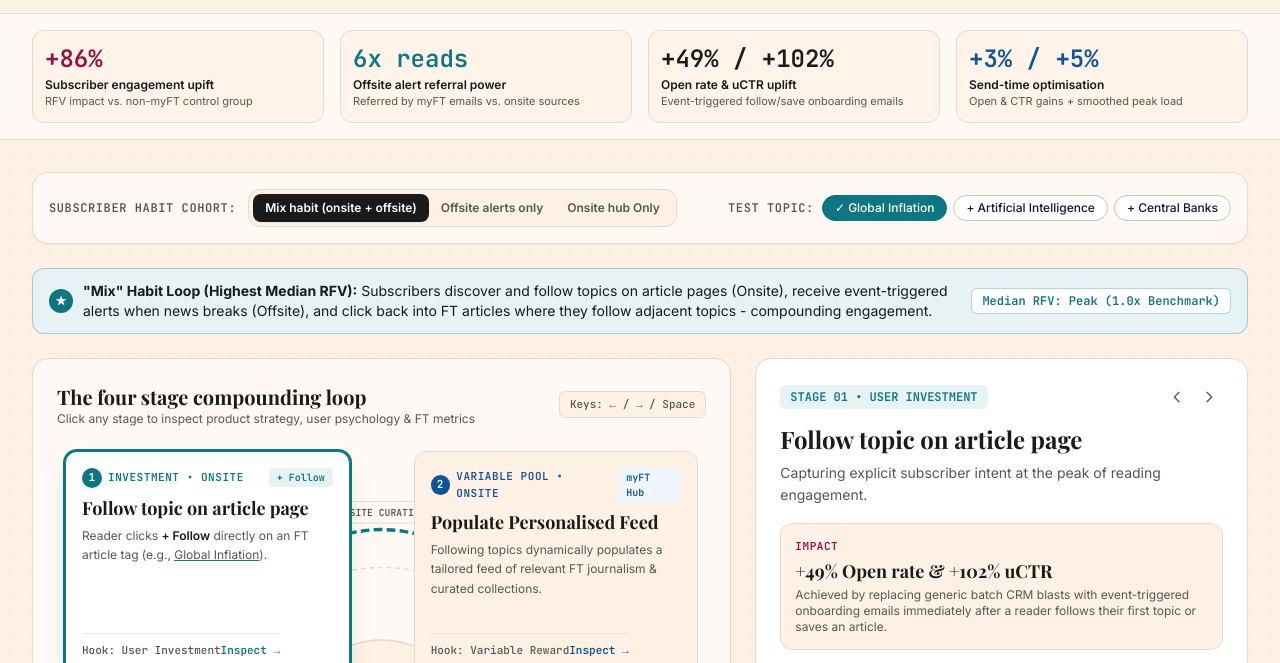
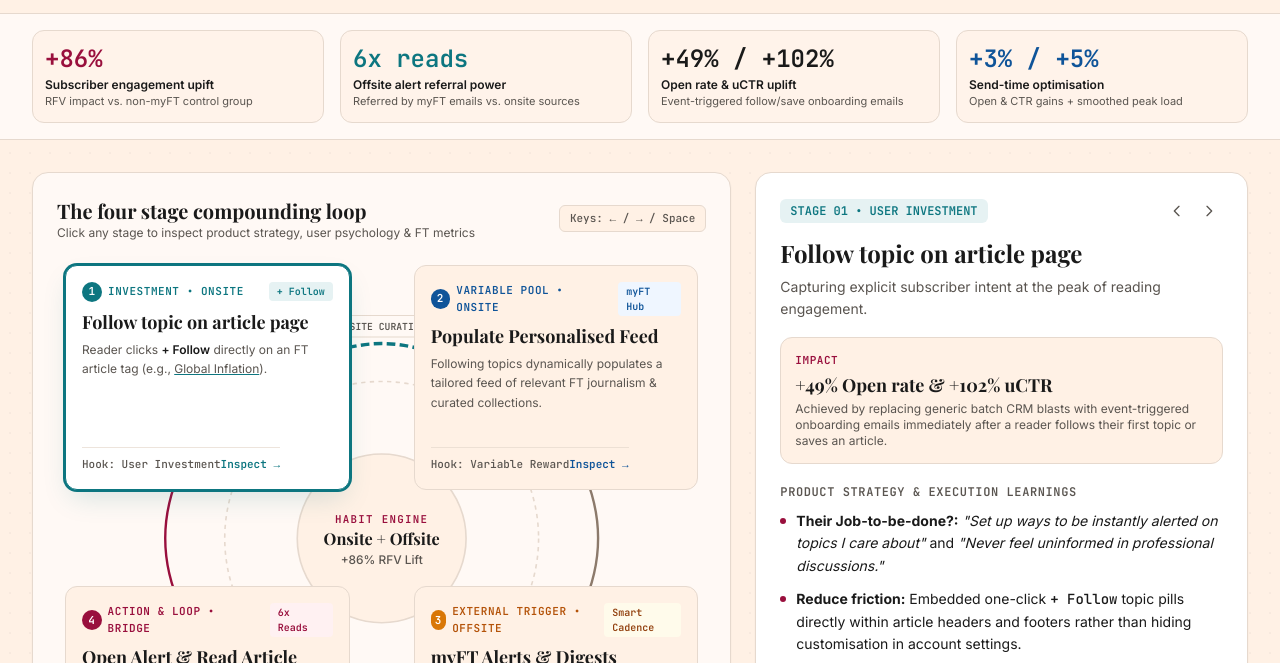
Before and after one commit to jrwebb/myft-engagement-loop, a plain HTML site: page index.html in a window 1280 px wide. Shown: the part 117-780 px from the top of the page. Drawn offline with nearby package versions, Linux system fonts and the light colour scheme; a web font is replaced by a local one.

Commit message:
Remove cohort selector, topic selector and cohort banner
Co-Authored-By: Claude Sonnet 5.5 <noreply@anthropic.com>

```diff
--- a/index.html
+++ b/index.html
@@ -186,60 +186,6 @@
 
   <!-- Main Interactive Workspace -->
   <main class="flex-1 max-w-7xl w-full mx-auto px-4 sm:px-6 lg:px-8 py-6 lg:py-8">
-
-    <!-- Habit Cohort & Topic Selector Bar -->
-    <div class="flex flex-col md:flex-row md:items-center justify-between gap-4 mb-6 p-4 rounded-2xl bg-ft-card border border-ft-border shadow-sm">
-      <!-- Cohort Mode Switcher -->
-      <div class="flex flex-wrap items-center gap-2">
-        <span class="text-xs font-mono uppercase tracking-wider text-ft-muted font-semibold mr-1">Subscriber Habit Cohort:</span>
-        <div class="inline-flex rounded-xl bg-ft-paper p-1 border border-ft-border" role="group">
-          <button onclick="setCohort('mix')" id="cohort-mix"
-            class="cohort-btn px-3 py-1.5 rounded-lg text-xs font-semibold transition cursor-pointer bg-ft-ink text-white shadow-sm">
-            Mix habit (onsite + offsite)
-          </button>
-          <button onclick="setCohort('offsite')" id="cohort-offsite"
-            class="cohort-btn px-3 py-1.5 rounded-lg text-xs font-semibold transition cursor-pointer text-ft-muted hover:text-ft-ink">
-            Offsite alerts only
-          </button>
-          <button onclick="setCohort('onsite')" id="cohort-onsite"
-            class="cohort-btn px-3 py-1.5 rounded-lg text-xs font-semibold transition cursor-pointer text-ft-muted hover:text-ft-ink">
-            Onsite hub Only
-          </button>
-        </div>
-      </div>
-
-      <!-- Interactive Topic Follow Sandbox -->
-      <div class="flex flex-wrap items-center gap-2">
-        <span class="text-xs font-mono uppercase tracking-wider text-ft-muted font-semibold">Test Topic:</span>
-        <div class="flex flex-wrap gap-1.5" id="topicPills">
-          <button onclick="selectTopic('Global Inflation')" data-topic="Global Inflation"
-            class="topic-pill px-3 py-1 rounded-full text-xs font-medium border transition cursor-pointer bg-ft-teal text-white border-ft-teal">
-            ✓ Global Inflation
-          </button>
-          <button onclick="selectTopic('Artificial Intelligence')" data-topic="Artificial Intelligence"
-            class="topic-pill px-3 py-1 rounded-full text-xs font-medium border transition cursor-pointer bg-white text-ft-ink border-ft-borderStrong hover:border-ft-teal">
-            + Artificial Intelligence
-          </button>
-          <button onclick="selectTopic('Central Banks')" data-topic="Central Banks"
-            class="topic-pill px-3 py-1 rounded-full text-xs font-medium border transition cursor-pointer bg-white text-ft-ink border-ft-borderStrong hover:border-ft-teal">
-            + Central Banks
-          </button>
-        </div>
-      </div>
-    </div>
-
-    <!-- Cohort Insight Banner -->
-    <div id="cohortBanner" class="mb-6 px-4 py-3 rounded-xl bg-ft-tealLight border border-ft-teal/30 flex flex-col sm:flex-row sm:items-center justify-between gap-2 text-sm">
-      <div class="flex items-start sm:items-center gap-2.5">
-        <span class="inline-flex items-center justify-center w-6 h-6 rounded-full bg-ft-teal text-white font-mono text-xs font-bold shrink-0 mt-0.5 sm:mt-0">★</span>
-        <p id="cohortDescription" class="text-ft-ink">
-          <strong>"Mix" Habit Loop (Highest Median RFV):</strong> Subscribers discover and follow topics on article pages (Onsite), receive event-triggered alerts when news breaks (Offsite), and click back into FT articles where they follow adjacent topics - compounding engagement.
-        </p>
-      </div>
-      <span id="cohortRfvBadge" class="font-mono text-xs font-semibold px-2.5 py-1 rounded-md bg-white text-ft-teal border border-ft-teal/30 shrink-0 self-start sm:self-center">
-        Median RFV: Peak (1.0x Benchmark)
-      </span>
-    </div>
 
     <!-- 12-Column Grid: Left 7 Cols = Interactive 4-Stage Habit Loop Diagram; Right 5 Cols = Deep Strategy & Live Preview -->
     <div class="grid grid-cols-1 lg:grid-cols-12 gap-6 items-start">
@@ -813,46 +759,8 @@
     }
 
     // =========================================================================
-    // 3. COHORT, TOPIC & SIMULATION CONTROLS
+    // 3. SIMULATION CONTROLS
     // =========================================================================
-    function setCohort(cohortKey) {
-      state.cohort = cohortKey;
-
-      // Update button styles
-      ['mix', 'offsite', 'onsite'].forEach(key => {
-        const btn = document.getElementById(`cohort-${key}`);
-        if (key === cohortKey) {
-          btn.className = 'cohort-btn px-3 py-1.5 rounded-lg text-xs font-semibold transition cursor-pointer bg-ft-ink text-white shadow-sm';
-        } else {
-          btn.className = 'cohort-btn px-3 py-1.5 rounded-lg text-xs font-semibold transition cursor-pointer text-ft-muted hover:text-ft-ink';
-        }
-      });
-
-      document.getElementById('cohortDescription').innerHTML = cohortData[cohortKey].description;
-      document.getElementById('cohortRfvBadge').textContent = cohortData[cohortKey].badge;
-      updateSvgConnectors();
-    }
-
-    function selectTopic(topicName) {
-      state.selectedTopic = topicName;
-      document.getElementById('cardTopicLabel').textContent = topicName;
-
-      // Update topic pills
-      document.querySelectorAll('.topic-pill').forEach(btn => {
-        const isSelected = btn.getAttribute('data-topic') === topicName;
-        if (isSelected) {
-          btn.className = 'topic-pill px-3 py-1 rounded-full text-xs font-medium border transition cursor-pointer bg-ft-teal text-white border-ft-teal';
-          btn.textContent = `✓ ${topicName}`;
-        } else {
-          const label = btn.getAttribute('data-topic');
-          btn.className = 'topic-pill px-3 py-1 rounded-full text-xs font-medium border transition cursor-pointer bg-white text-ft-ink border-ft-borderStrong hover:border-ft-teal';
-          btn.textContent = `+ ${label}`;
-        }
-      });
-
-      renderLivePreview(state.activeStage);
-    }
-
     function stepStage(delta) {
       let next = state.activeStage + delta;
       if (next > 4) next = 1;
```
